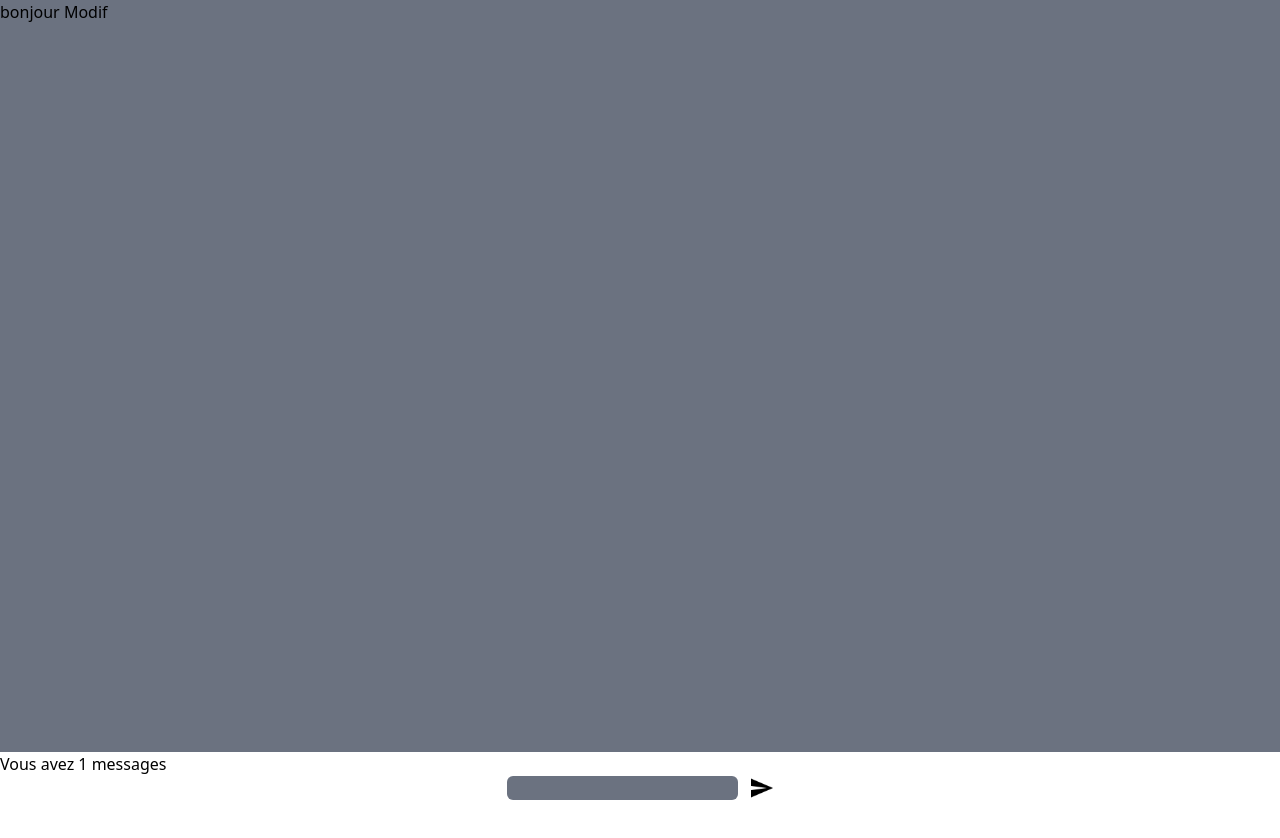
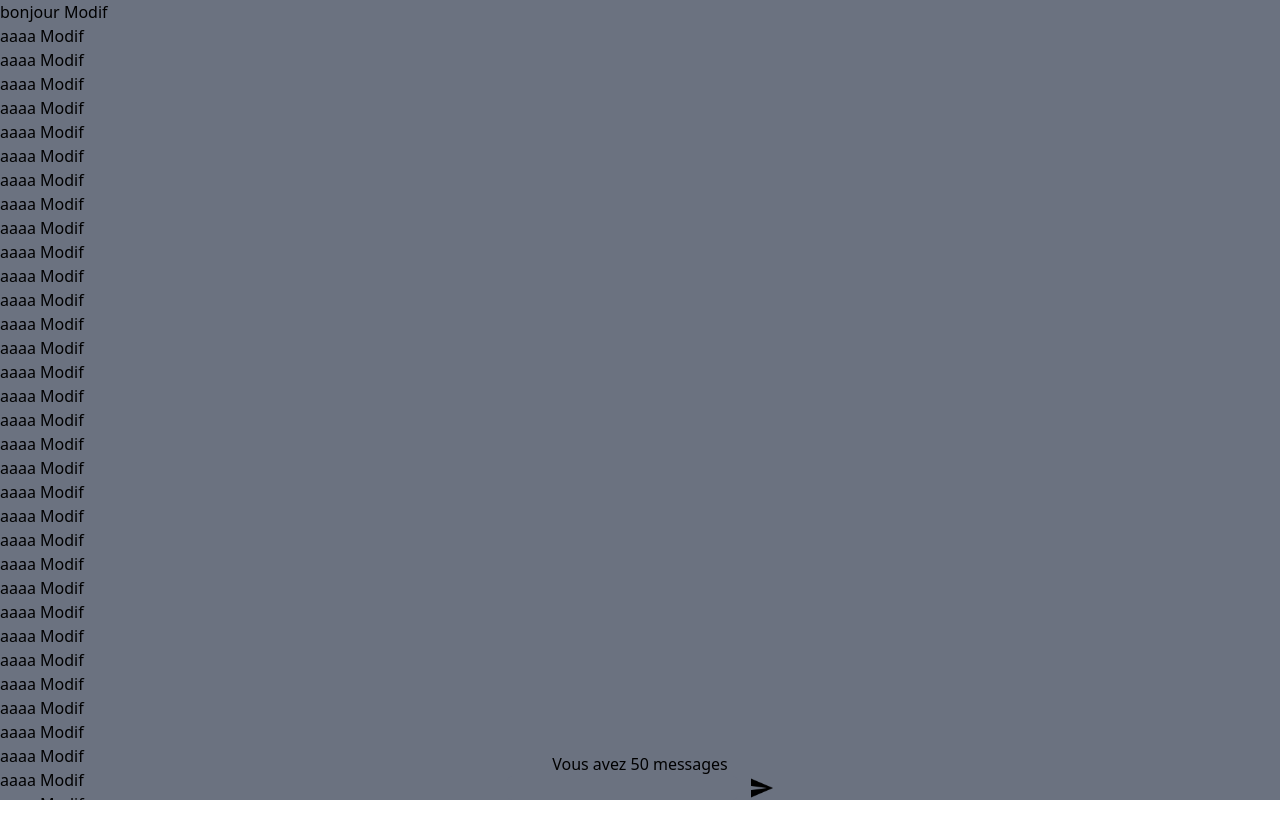
Before and after one commit to RaphB4t/online_chat, a Vue app: page / in a window 1280 px wide. Shown: the top 838 px of the page. Before the commit the page ends 800 px from the top, so only its background shows below. Built offline with nearby package versions, Linux system fonts and the light colour scheme.

Commit message:
feat : added the feature scrollintoview

```diff
--- a/src/views/ChatList.vue
+++ b/src/views/ChatList.vue
@@ -1,13 +1,23 @@
 <script setup>
+import { nextTick, ref, watch } from 'vue';
+
 
 const props = defineProps(["messages"])
 const messages = props.messages
+
+const messagesContainer = ref(null);
+
+
+watch(messages, async ()=>{
+    await nextTick()
+    messagesContainer.value.lastElementChild.scrollIntoView()
+})
 
 
 </script>
 
 <template>
-        <div id="content" class="bg-gray-500">
-            <p v-for=" m in messages" :key="m">{{m}} <button @onclick="modifier(m)">Modif</button></p>
+        <div id="content" class="bg-gray-500 max-h-screen overflow-y-auto" ref="messagesContainer">
+            <p v-for=" m in messages" :key="m">{{m}} <button @onclick="modifier(m)"  >Modif</button></p>
         </div>
 </template>
--- a/src/views/ChatView.vue
+++ b/src/views/ChatView.vue
@@ -1,9 +1,9 @@
 <script setup>
-import { ref } from 'vue';
+import { ref, watch } from 'vue';
 import InputView from './InputView.vue';
 import ChatList from './ChatList.vue';
 
-const listeDeMessages = ref(["bonjour"])
+const listeDeMessages = ref(["bonjour","aaaa","aaaa","aaaa","aaaa","aaaa","aaaa","aaaa","aaaa","aaaa","aaaa","aaaa","aaaa","aaaa","aaaa","aaaa","aaaa","aaaa","aaaa","aaaa","aaaa","aaaa","aaaa","aaaa","aaaa","aaaa","aaaa","aaaa","aaaa","aaaa","aaaa","aaaa","aaaa","aaaa","aaaa","aaaa","aaaa","aaaa","aaaa","aaaa","aaaa","aaaa","aaaa","aaaa","aaaa","aaaa","aaaa","aaaa","aaaa","aaaa"])
 
 function addMessageToList(payload){
     listeDeMessages.value.push(payload.message)
@@ -15,16 +15,26 @@ function addMessageToList(payload){
 
 <div id="page">
     <ChatList :messages="listeDeMessages"/>
-    <InputView :nb-messages="listeDeMessages.length" ,@send-message="addMessageToList"/>
+    <footer>
+        <InputView :nb-messages="listeDeMessages.length" @send-message="addMessageToList"/>
+    </footer>
 </div>
 
 </template>
 
 <style>
 #page{
+    height: 100%;
     min-height: 100vh;
     display: flex;
     flex-direction: column;
 }
 
+footer{
+    position: sticky;
+    bottom: 0px;
+    display: flex;
+    flex-direction: column;
+}
+
 </style>
--- a/src/views/InputView.vue
+++ b/src/views/InputView.vue
@@ -16,16 +16,17 @@ function envoyerMessage(){
 
 </script>
 <template>
-    <p>Vous avez {{ nbMessage }} messages</p>
-        <div id="input-area">
+    <p id="nbMessage">Vous avez {{ nbMessage }} messages</p>
+    <div id="input-area">
         <input id="messageInput" class="bg-gray-500 rounded-md" type="text" v-model=message width="20%">
         <button @click="envoyerMessage()"><img src="/images/sendIcon.png" width="35px" alt=""></button>
     </div>
 </template>
 
 <style>
-#page{
-    min-height: 100vh;
+
+
+#nbMessage{
     display: flex;
     flex-direction: column;
 }
```
